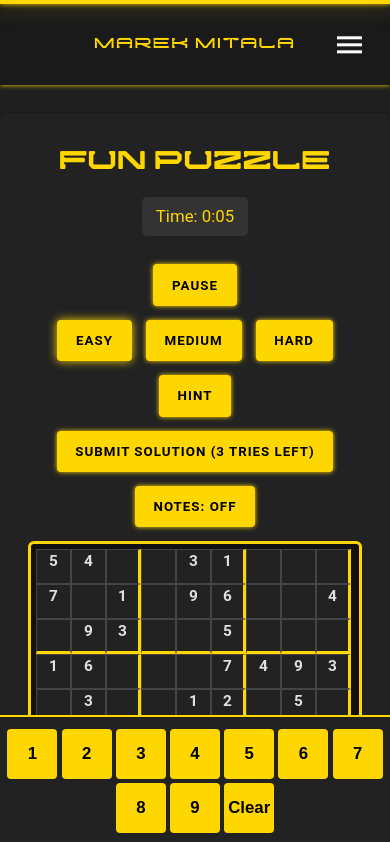
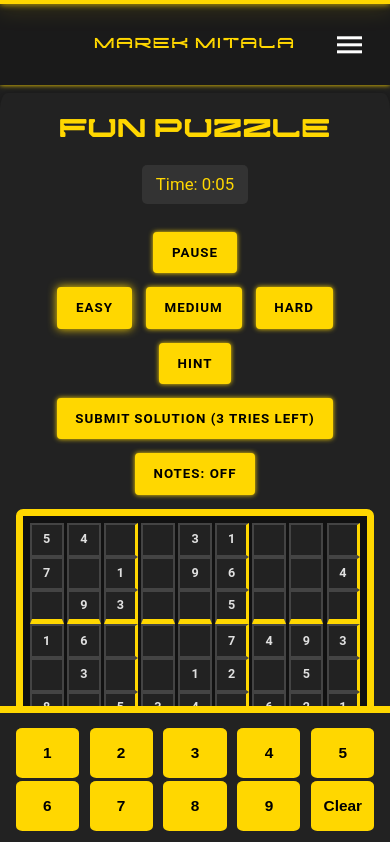
Before and after one commit to caibot11/marekmitala.com, a Next.js app: page /fun in a window 390 px wide. Shown: the top 842 px of the page. Built offline with nearby package versions, Linux system fonts and the light colour scheme.

Commit message:
hladny som

```diff
--- a/src/app/fun/fun.module.css
+++ b/src/app/fun/fun.module.css
@@ -4,7 +4,7 @@
 .container {
     margin-top: 3rem;
     padding: 2rem;
-    max-width: 900px;
+    max-width: 425px;
     margin-left: auto;
     margin-right: auto;
     background: #222;
@@ -116,9 +116,10 @@
 
 /* Sudoku board container */
 .board {
-    display: flex;
+    display: flex;             /* keep original flex layout */
     flex-direction: column;
-    width: fit-content;
+    /* width: fit-content; <- remove this line! */
+    width: auto;               /* or 100%, whichever you prefer */
     margin: 0 auto;
     padding: 5px;
     background: #111;
@@ -126,7 +127,7 @@
     border-radius: 6px;
   }
 
-/* Each row is a flex container */
+/* Each row is a flex container (desktop default) */
 .row {
     display: flex;
   }
@@ -161,13 +162,14 @@
     cursor: default;
 }
 
-/* 3x3 block separators */
+/* 3x3 block separators (desktop) */
 .row .cell:nth-child(3n) {
     border-right: 3px solid #ffd700;
   }
   .row:nth-child(3n) .cell {
     border-bottom: 3px solid #ffd700;
   }
+
 
 /* Wrong input highlight (easy mode only) */
 .wrongInput {
@@ -245,61 +247,105 @@
     filter: brightness(1.2);
 }
 
-/* Mobile Adjustments */
+/* -- MOBILE OVERRIDES -- */
 @media (max-width: 600px) {
-    /* Make the container truly fluid and centered */
     .container {
-      margin-top: 2rem;
       width: 100%;
-      max-width: 400px;
-      margin-left: auto;
-      margin-right: auto;
-      padding-bottom: 150px;
+      margin: 2% auto 0 auto;
+      padding: 4%;
+      box-sizing: border-box;
+      background: #222;
+      border-radius: 2%;
+      overflow-x: hidden; /* avoid horizontal scroll bars */
       display: flex;
       flex-direction: column;
       align-items: center;
-      box-sizing: border-box; /* helps prevent overflow */
     }
 
-    /* Let the board fill the container so it centers nicely */
+    /* The board spans the container width */
     .board {
+        /* Switch to a full-width container on mobile */
         width: 100% !important;
-      max-width: 350px;       /* or whatever width makes sense */
         margin: 0 auto;
-      /* remove or override `width: fit-content` if you have it globally */
+        padding: 2%;
+        background: #111;
+        box-sizing: border-box;
+        border: 0.5em solid #ffd700;
+        border-radius: 2%;
       }
 
-    /* Shrink each cell to fit on smaller devices */
-    .cell {
-      width: 35px;    /* or adjust to taste */
-      height: 35px;
+    /* Switch each row to a grid with 9 columns to avoid horizontal scrolling */
+    .row {
+        display: grid !important;
+        grid-template-columns: repeat(9, 1fr);
+        gap: 1%;
+        width: 100%;
+        margin: 0 auto;
+        box-sizing: border-box;
       }
 
-    /* Keep your number pad fixed at bottom but ensure it’s centered */
+    /* Each cell: fill 1/9 of row, with aspect-ratio for squares */
+    .cell {
+        width: auto;
+        height: auto;
+        aspect-ratio: 1 / 1;
+        border: 0.2em solid #444;
+        box-sizing: border-box;
+        font-size: 90%;
+        background: #222;
+        color: #e0e0e0;
+        display: flex;
+        align-items: center;
+        justify-content: center;
+        cursor: pointer;
+      }
+
+    /* For 3×3 thick lines in grid mode:
+       every 3rd row in the grid gets a thicker bottom border,
+       and every 3rd column a thicker right border. */
+       .row:nth-child(3n) .cell {
+        border-bottom-width: 0.4em;
+        border-bottom-color: #ffd700;
+      }
+      .cell:nth-child(3n) {
+        border-right-width: 0.4em;
+        border-right-color: #ffd700;
+      }
+
+
+    /* Mobile number pad pinned at bottom, in a 5-column grid (9 digits + Clear) */
     .numberPad {
         position: fixed;
         bottom: 0;
         left: 50%;
         transform: translateX(-50%);
         width: 100%;
-      max-width: 400px;
+        padding: 4%;
+        box-sizing: border-box;
         background: #222;
-      padding: 0.8rem 0.5rem;
-      display: flex;
-      flex-wrap: wrap;
-      justify-content: center;
-      gap: 0.3rem;
-      z-index: 100;
-      border-top: 2px solid #ffd700;
+        border-top: 0.5em solid #ffd700;
+        display: grid;
+        grid-template-columns: repeat(5, 1fr);
+        gap: 3%;
+        z-index: 999;
+        margin-top: 0; /* override desktop margin */
       }
 
-    /* Make each number button shrink gracefully */
+
+    /* Each button fills its grid cell, square with aspect-ratio */
     .numberButton {
-      flex: 1 1 50px;
-      max-width: 50px;
-      height: 50px;
-      font-size: 1.2rem;
+        width: 100%;
+        aspect-ratio: 1 / 1;
+        background: #ffd700;
+        color: #000;
+        border: none;
+        border-radius: 10%;
+        box-sizing: border-box;
+        font-size: 110%;
         font-weight: bold;
-      text-align: center;
+        cursor: pointer;
+        display: flex;
+        align-items: center;
+        justify-content: center;
       }
 }
```
Lines whose indentation alone changed are shown as unchanged.
